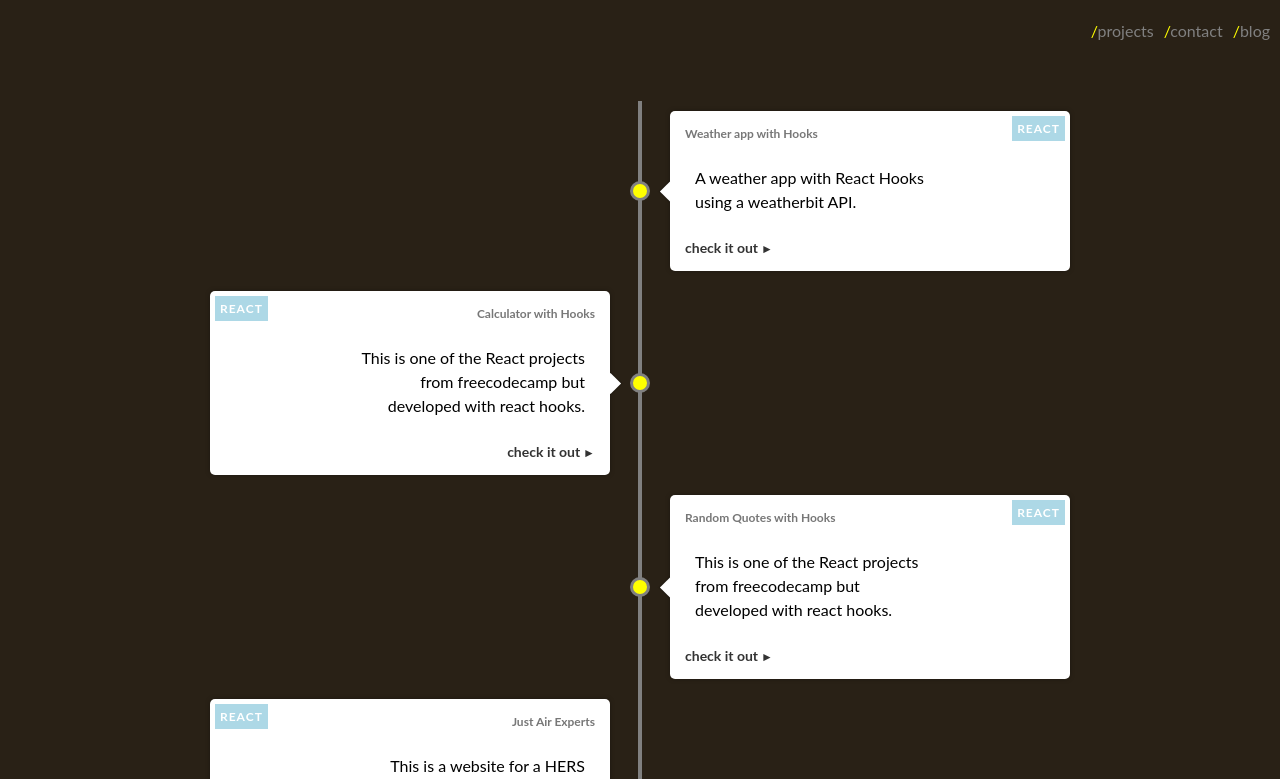
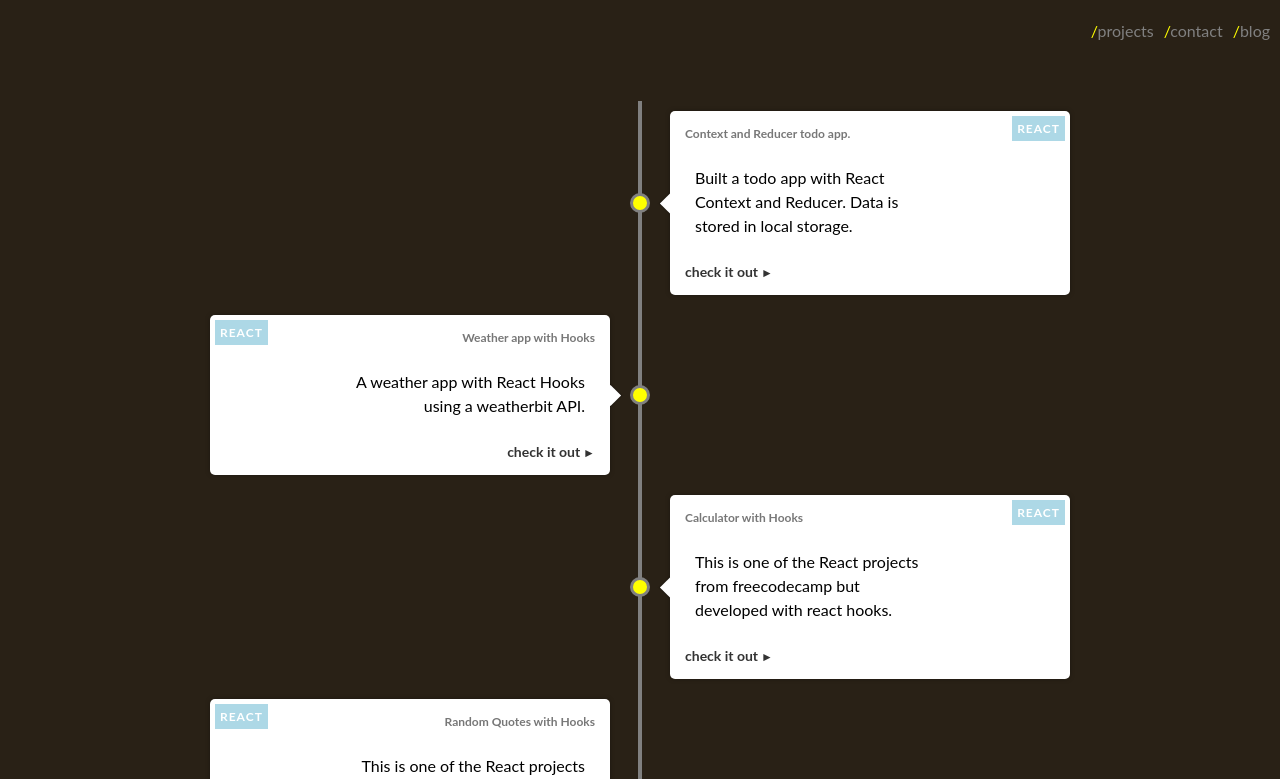
Before and after one commit to gabbycampos/gcampos-net, a React (Create React App) app: page / in a window 1280 px wide. Shown: the top 779 px of the page. Built offline with nearby package versions, Linux system fonts and the light colour scheme.

Commit message:
react app added

```diff
--- a/src/data/ProjectData.js
+++ b/src/data/ProjectData.js
@@ -1,6 +1,18 @@
 // projectData with objects.
 
 const projectData = [
+    {
+        text: 'Built a todo app with React Context and Reducer. Data is stored in local storage.',
+        date: 'Context and Reducer todo app.',
+        category: {
+            tag: 'react',
+            color: '#add8e6'
+        },
+        link: {
+            url: 'https://gabbycampos.github.io/context-reducer/',
+            text: 'check it out'
+        }
+    },
     {
         text: 'A weather app with React Hooks using a weatherbit API.',
         date: 'Weather app with Hooks',
```
